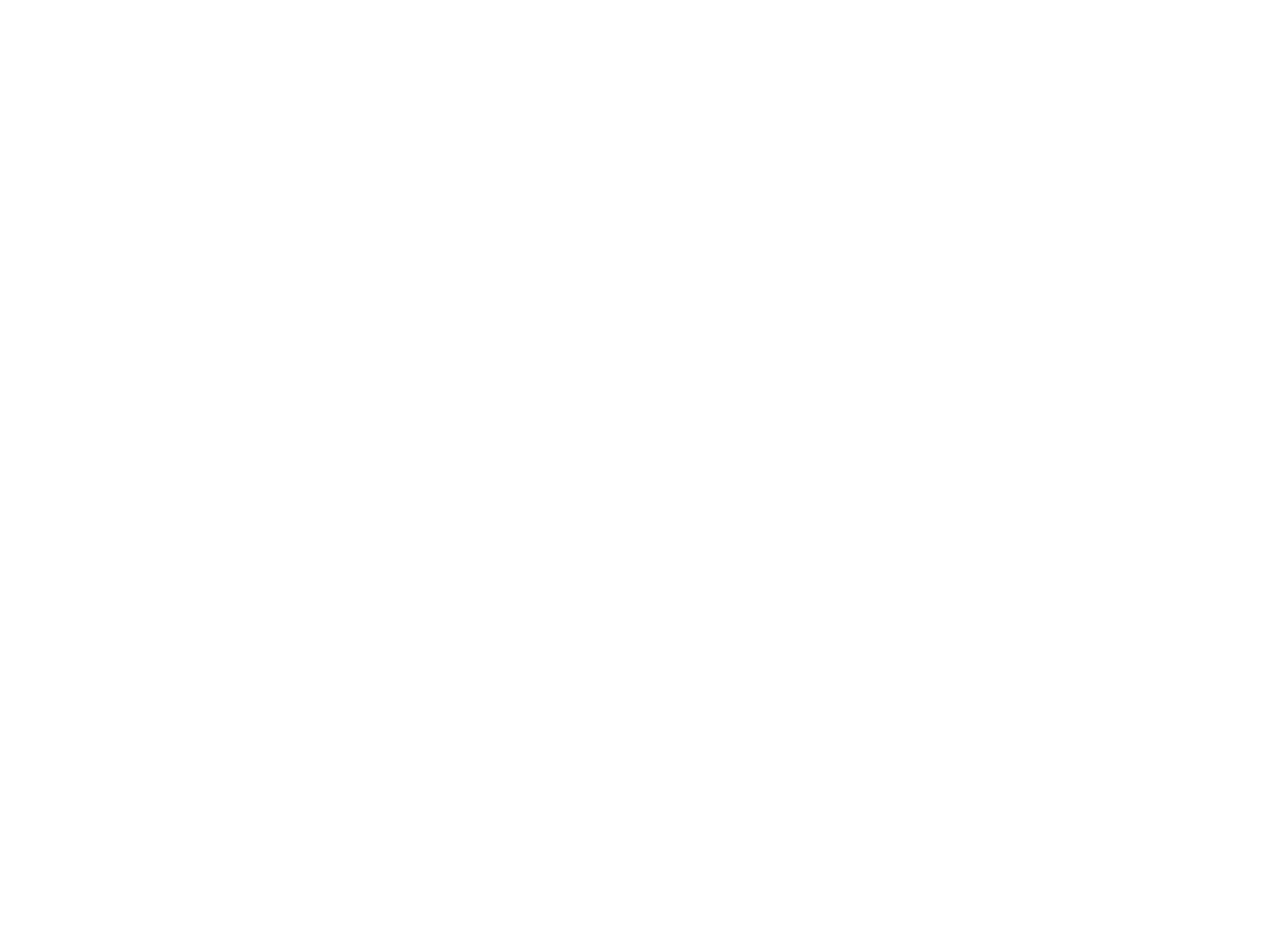
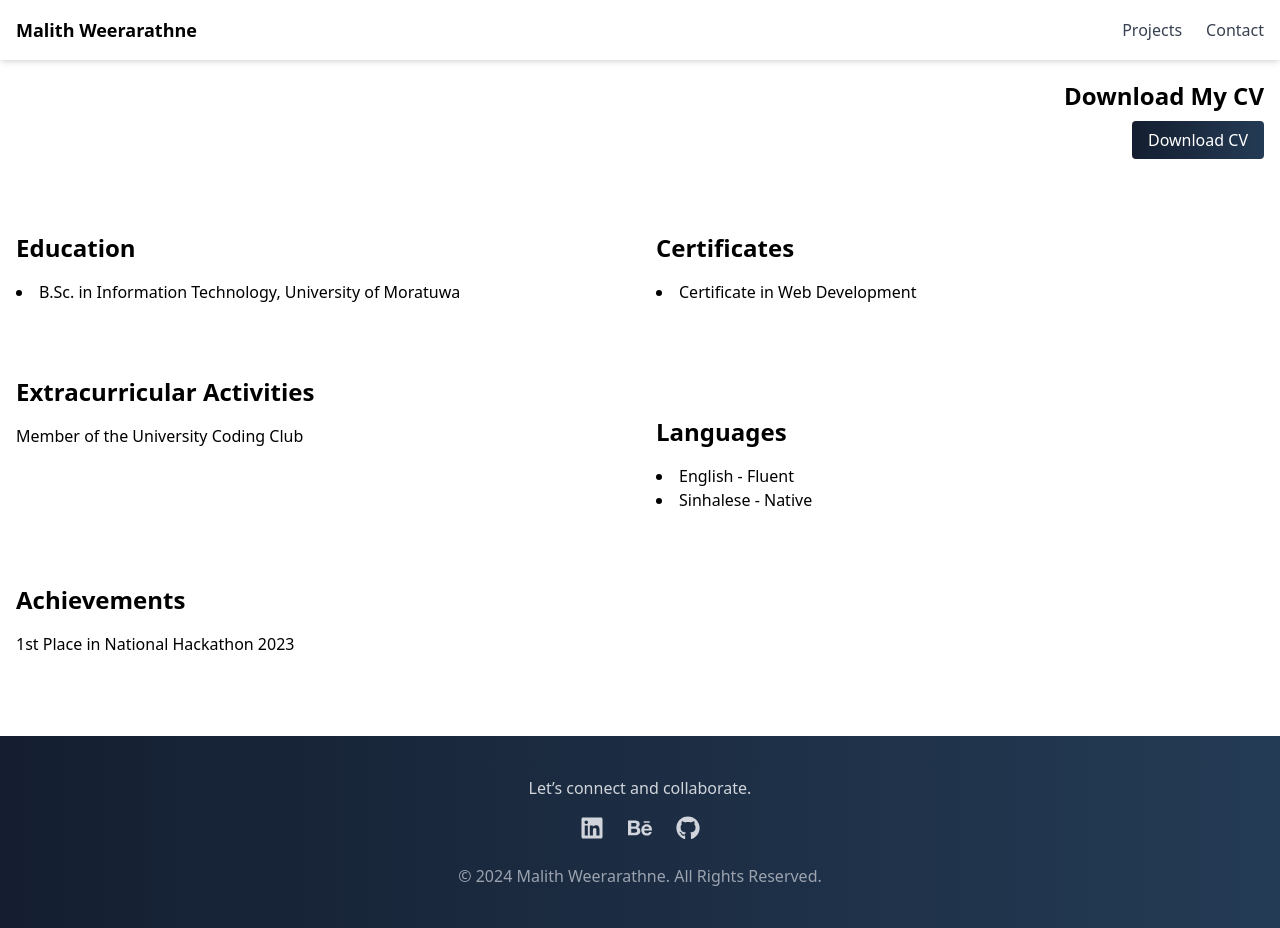
Before and after one commit to Malith212/my-portfolio, a React (Create React App) app: page /cv in a window 1280 px wide. Before the commit this address had no page. Before the commit the page ends 800 px from the top, so only its background shows below. Built offline with nearby package versions, Linux system fonts and the light colour scheme.

Commit message:
cv page added

```diff
--- a/src/App.js
+++ b/src/App.js
@@ -1,12 +1,14 @@
 import React from 'react';
 import { BrowserRouter, Route, Routes } from 'react-router-dom';
 import Main from './pages/Main';
+import Cv from './pages/Cv';
 
 function App() {
   return (
     <BrowserRouter>
       <Routes>
         <Route path="/" element={<Main />} />
+        <Route path="/cv" element={<Cv />} />
       </Routes>
     </BrowserRouter>
   );
--- /dev/null
+++ b/src/components/cv/ Extracurricular.jsx
@@ -0,0 +1,16 @@
+import React from 'react';
+
+const ExtracurricularActivities = () => {
+  return (
+    <div className="mb-10">
+      <h2 className="text-2xl font-bold mb-4">Extracurricular Activities</h2>
+      {/* Add your extracurricular activities */}
+      <ul>
+        <li>Member of the University Coding Club</li>
+        {/* Add more activities as needed */}
+      </ul>
+    </div>
+  );
+};
+
+export default ExtracurricularActivities;
--- /dev/null
+++ b/src/components/cv/Achievements.jsx
@@ -0,0 +1,16 @@
+import React from 'react';
+
+const Achievements = () => {
+  return (
+    <div className="mb-10">
+      <h2 className="text-2xl font-bold mb-4">Achievements</h2>
+      {/* Add your achievements */}
+      <ul>
+        <li>1st Place in National Hackathon 2023</li>
+        {/* Add more achievements as needed */}
+      </ul>
+    </div>
+  );
+};
+
+export default Achievements;
--- /dev/null
+++ b/src/components/cv/Certificates.jsx
@@ -0,0 +1,15 @@
+import React from 'react';
+
+const Certificates = () => {
+  return (
+    <section className="py-10">
+      <h2 className="text-2xl font-bold mb-4">Certificates</h2>
+      <ul className="list-disc list-inside">
+        <li>Certificate in Web Development</li>
+        {/* Add more certificates */}
+      </ul>
+    </section>
+  );
+};
+
+export default Certificates;
--- /dev/null
+++ b/src/components/cv/DownloadCv.jsx
@@ -0,0 +1,18 @@
+import React from 'react';
+
+const DownloadCv = () => {
+  return (
+    <section className="py-10 text-right">
+      <h2 className="text-2xl font-bold mb-4">Download My CV</h2>
+      <a
+        href="/path-to-your-cv.pdf"
+        download
+        className="bg-gradient-to-r from-[#141E30] to-[#243B55] text-white py-2 px-4 rounded hover:bg-[#2D3436] transition-colors duration-300"
+      >
+        Download CV
+      </a>
+    </section>
+  );
+};
+
+export default DownloadCv;
--- /dev/null
+++ b/src/components/cv/Education.jsx
@@ -0,0 +1,15 @@
+import React from 'react';
+
+const Education = () => {
+  return (
+    <section className="py-10">
+      <h2 className="text-2xl font-bold mb-4">Education</h2>
+      <ul className="list-disc list-inside">
+        <li>B.Sc. in Information Technology, University of Moratuwa</li>
+        {/* Add more education items */}
+      </ul>
+    </section>
+  );
+};
+
+export default Education;
--- /dev/null
+++ b/src/components/cv/Languages.jsx
@@ -0,0 +1,16 @@
+import React from 'react';
+
+const Languages = () => {
+  return (
+    <section className="py-10">
+      <h2 className="text-2xl font-bold mb-4">Languages</h2>
+      <ul className="list-disc list-inside">
+        <li>English - Fluent</li>
+        <li>Sinhalese - Native</li>
+        {/* Add more languages */}
+      </ul>
+    </section>
+  );
+};
+
+export default Languages;
--- /dev/null
+++ b/src/pages/Cv.jsx
@@ -0,0 +1,30 @@
+import React from "react";
+import Navbar from "../components/Navbar";
+import DownloadCV from "../components/cv/DownloadCv";
+import Education from "../components/cv/Education";
+import Certificates from "../components/cv/Certificates";
+import Languages from "../components/cv/Languages";
+import Achievements from "../components/cv/Achievements";
+import ExtracurricularActivities from "../components/cv/ Extracurricular";
+import Footer from "../components/Footer";
+
+function Cv() {
+    return (
+      <div className="font-sans">
+        <Navbar />
+        <section className="container mx-auto py-10 px-4">
+          <DownloadCV />
+          <div className="grid grid-cols-1 md:grid-cols-2 gap-8">
+            <Education />
+            <Certificates />
+            <ExtracurricularActivities />
+            <Languages />
+            <Achievements />
+          </div>
+        </section>
+        <Footer />
+      </div>
+    );
+  }
+
+  export default Cv;
```
